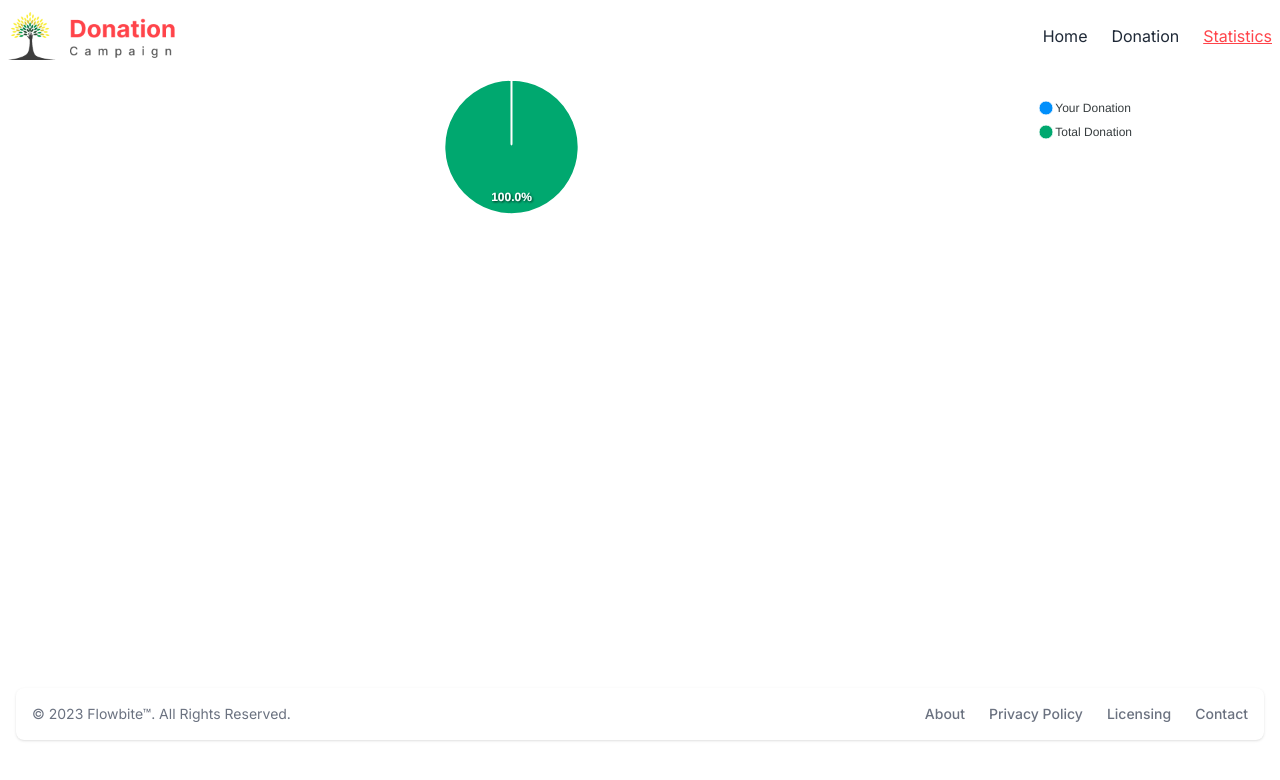
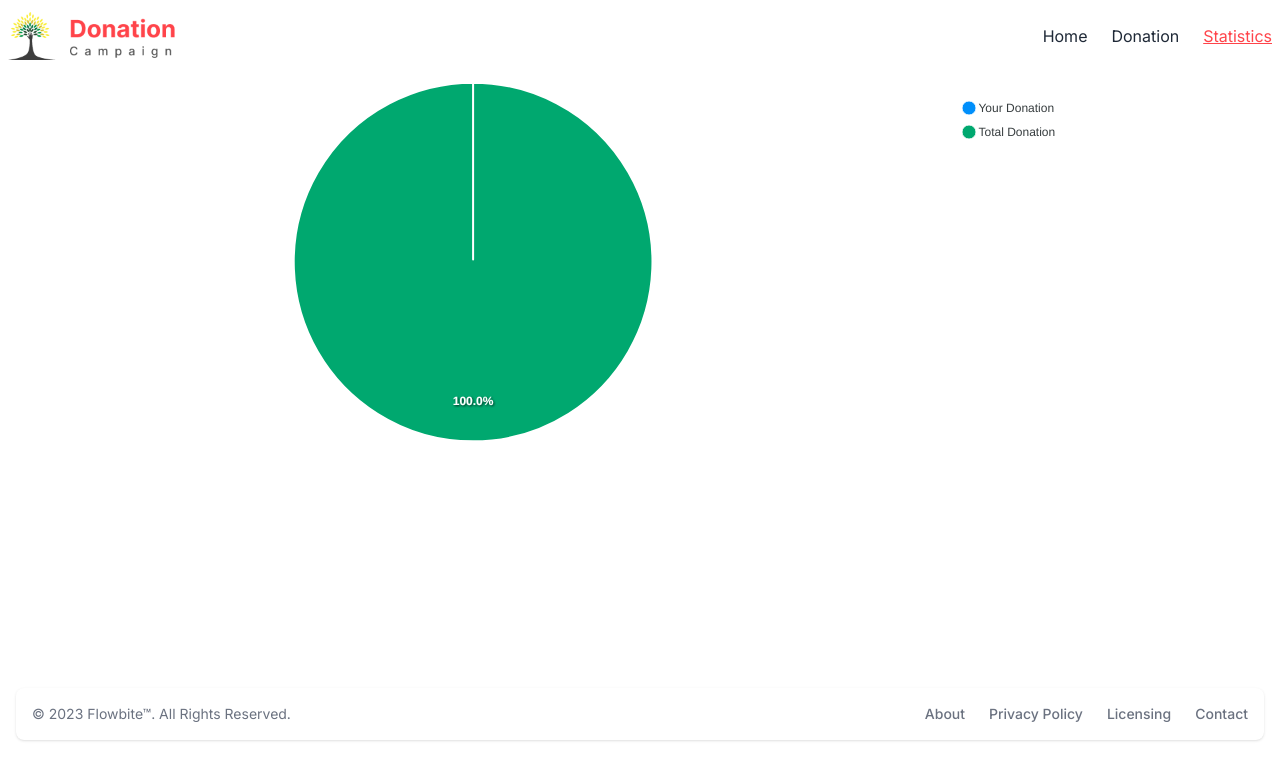
Before and after one commit to cssmh/react-donation-campaign, a React (Vite) app: page /statistics in a window 1280 px wide. Shown: the top 780 px of the page. Built offline with nearby package versions, Linux system fonts and the light colour scheme.

Commit message:
pie chart width issue solve

```diff
--- a/src/NavComponent/Home/DonationDetails.jsx
+++ b/src/NavComponent/Home/DonationDetails.jsx
@@ -23,8 +23,8 @@ const DonationDetails = () => {
   return (
     <div className="max-w-[1230px] mx-auto my-10">
       <div>
-        <div className="relative">
-          <img alt="" className="w-[60%] rounded-md" src={image} />
+        <div className="relative px-3 md:px-0">
+          <img alt="" className="w-full lg:w-[60%] rounded-md" src={image} />
           <div className="w-[60%] h-[87px] bg-[#0b0b0b80] absolute bottom-0">
             <button
               onClick={() => setIdToLocalStorage(id, price)}
@@ -36,7 +36,7 @@ const DonationDetails = () => {
           </div>
         </div>
       </div>
-      <div className="md:mt-4 p-5 md:p-0">
+      <div className="md:mt-4 p-4 md:p-0">
         <h1 className="text-2xl mb-3 font-bold">{title}</h1>
         <p className="text-gray-500">{description}</p>
       </div>
--- a/src/NavComponent/Statistics/Statistics.jsx
+++ b/src/NavComponent/Statistics/Statistics.jsx
@@ -17,11 +17,11 @@ function Statistics() {
 
   return (
     <React.Fragment>
-      <div className="container-fluid mx-auto">
+      <div className="container-fluid">
         <Chart
           type="pie"
-          width="90%"
-          height="100%"
+          width="84%"
+          height={380}
           series={[donationPercentage, totalDonation]}
           options={{
             labels: ["Your Donation", "Total Donation"],
```
